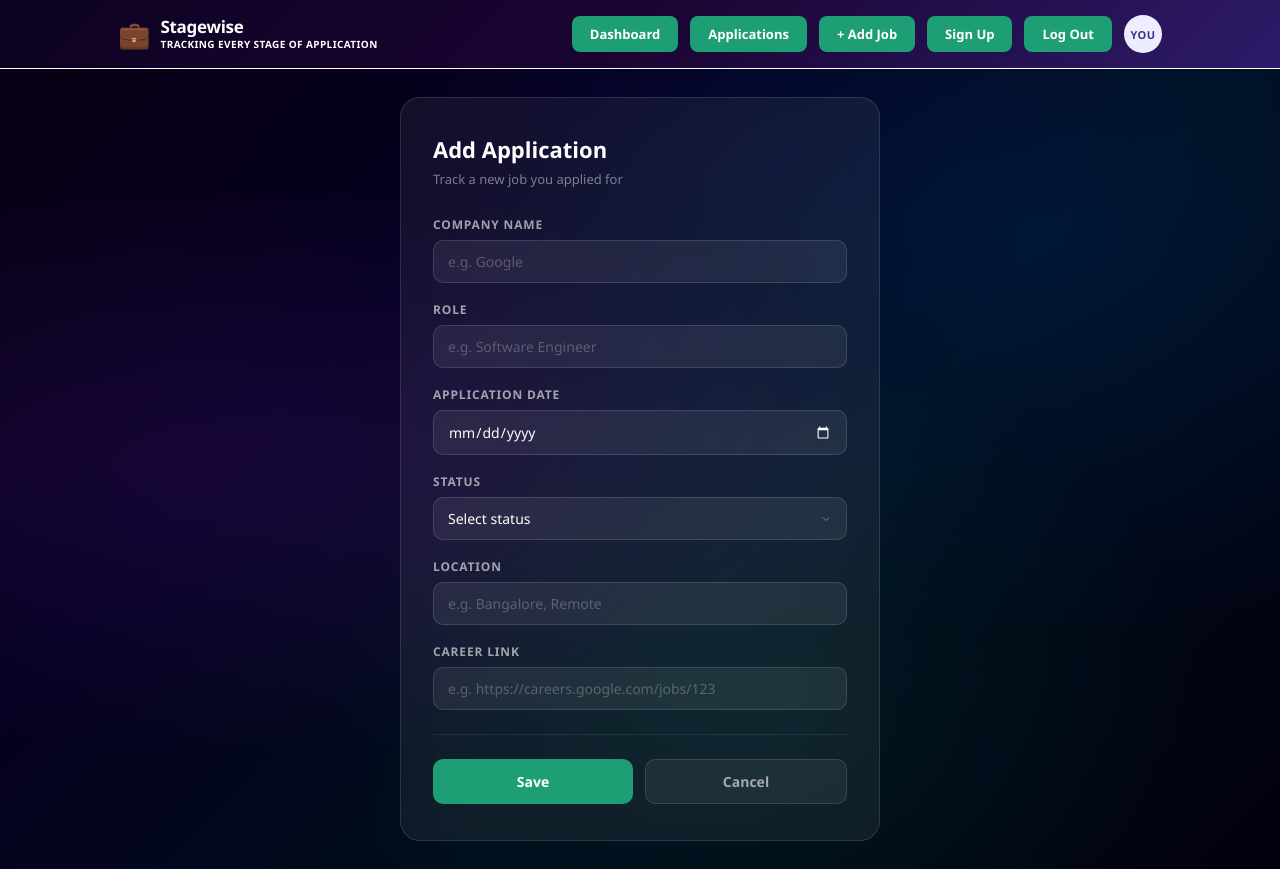
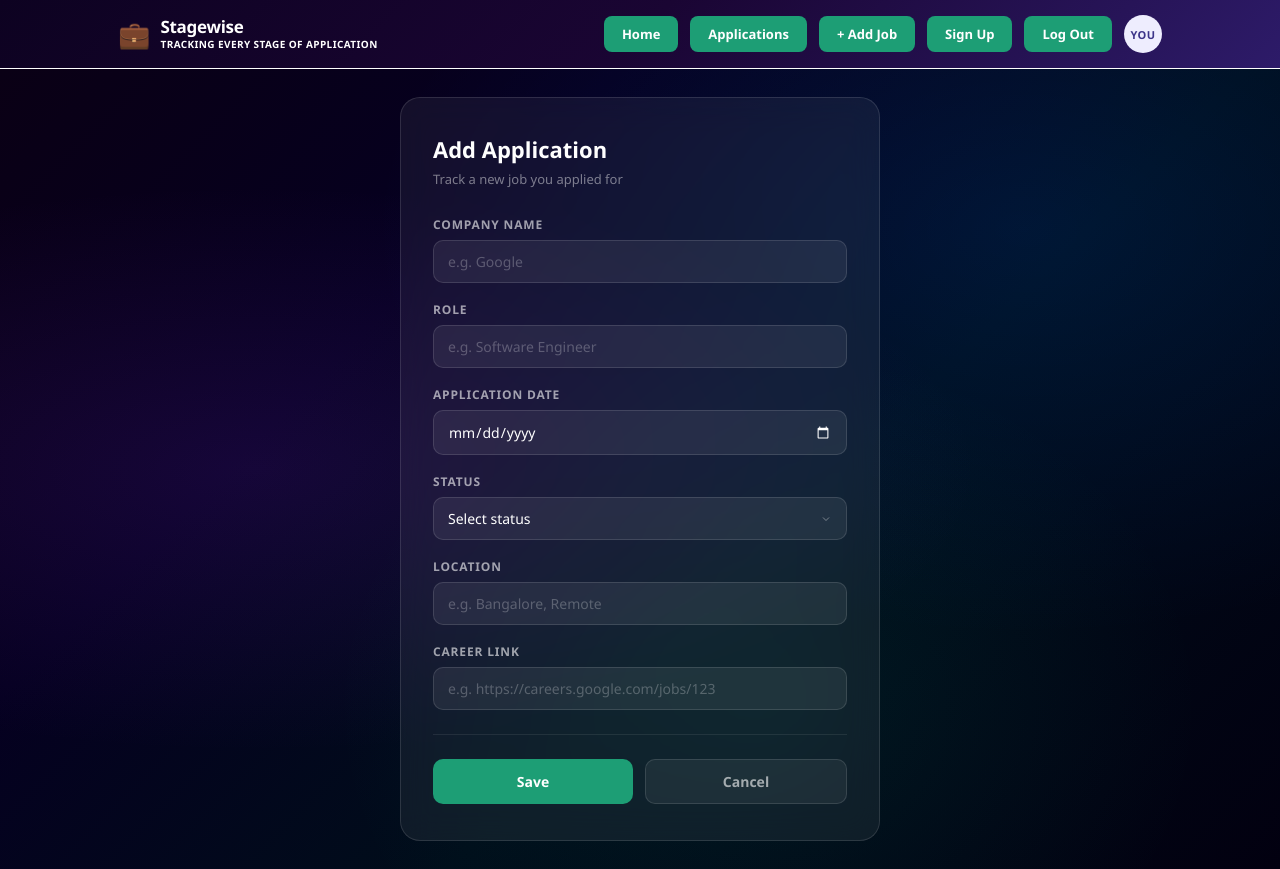
Before and after one commit to akhil14712-debug/application-tracker-ui, a React (Vite) app: page /appli/add in a window 1280 px wide. Built offline with nearby package versions, Linux system fonts and the light colour scheme; no server answers.

Commit message:
Addded new feature

```diff
--- a/src/Components/Navbar.jsx
+++ b/src/Components/Navbar.jsx
@@ -30,7 +30,7 @@ const Navbar = () => {
 
         {/* Right */}
         <div className="nav-right">
-          <button className="btn-add" onClick={()=> navigate('/')}>Dashboard</button>
+          <button className="btn-add" onClick={()=> navigate('/')}>Home</button>
           <button className="btn-add" onClick={()=> navigate('/listAppli')}>Applications</button>
           <button className="btn-add" onClick={()=> {navigate("/appli/add")
           }}>+ Add Job</button>
@@ -51,7 +51,7 @@ const Navbar = () => {
       </div>
 
        <div className={menuOpen ? 'mobile-menu mobile-menu--open' : 'mobile-menu'}>
-        <a href="/"  className="mobile-link active" onClick={() => setMenuOpen(false)}>Dashboard</a>
+        <a href="/"  className="mobile-link active" onClick={() => setMenuOpen(false)}>Home</a>
         <a href="/listAppli"  className="mobile-link"        onClick={() => setMenuOpen(false)}>Applications</a>
         <button className="btn-add btn-add--full"  onClick={()=>{navigate("/appli/register"),
           setMenuOpen(false)
```
